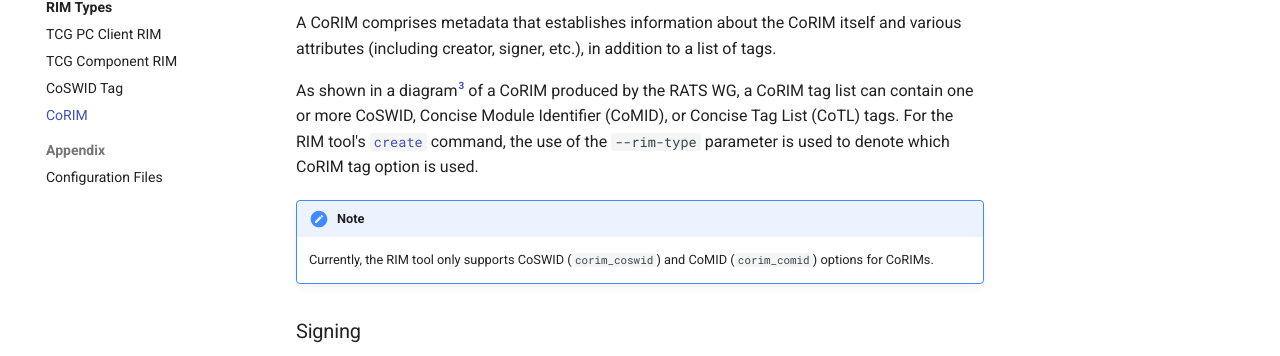
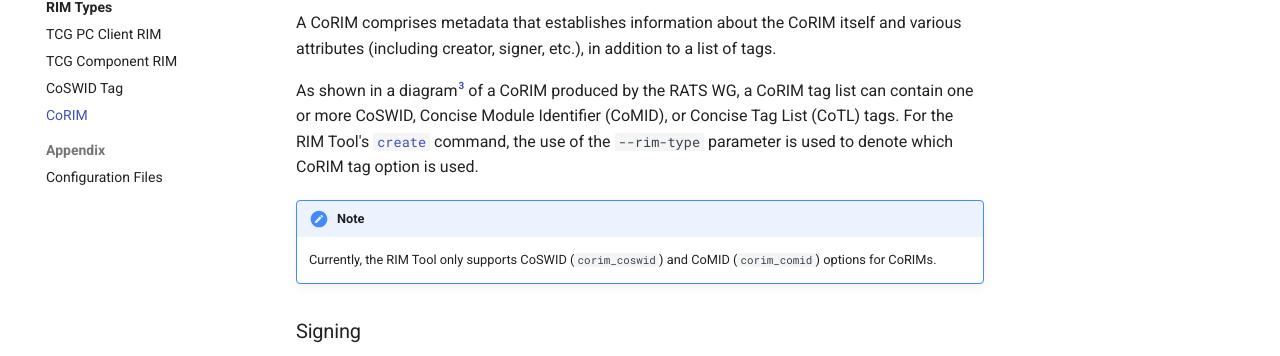
Before and after one commit to nsacyber/RIM-Tool, an MkDocs documentation site: the page built from docs/RIMs/corim.md, in a window 1280 px wide and 1126 px high. Shown: the part 385-741 px from the top of the window. Built offline with MkDocs 1.6.1 and Material for MkDocs 9.7.7, drawn with Linux system fonts in a browser that asks for light colours; comment, search, counter and statistics services are not loaded.

Commit message:
Minor spelling changes

```diff
--- a/docs/RIMs/corim.md
+++ b/docs/RIMs/corim.md
@@ -10,11 +10,11 @@ IETF sponsors the Remote ATtestation ProcedureS (RATS) Working Group[^1] which s
 
 A CoRIM comprises metadata that establishes information about the CoRIM itself and various attributes (including creator, signer, etc.), in addition to a list of tags.
 
-As shown in a diagram[^3] of a CoRIM produced by the RATS WG, a CoRIM tag list can contain one or more CoSWID, Concise Module Identifier (CoMID), or Concise Tag List (CoTL) tags. For the RIM tool's [`create`](../commands/create.md) command, the use of the `--rim-type` parameter is used to denote which CoRIM tag option is used.
+As shown in a diagram[^3] of a CoRIM produced by the RATS WG, a CoRIM tag list can contain one or more CoSWID, Concise Module Identifier (CoMID), or Concise Tag List (CoTL) tags. For the RIM Tool's [`create`](../commands/create.md) command, the use of the `--rim-type` parameter is used to denote which CoRIM tag option is used.
 
 !!! Note
 
-    Currently, the RIM tool only supports CoSWID (`corim_coswid`) and CoMID (`corim_comid`) options for CoRIMs.
+    Currently, the RIM Tool only supports CoSWID (`corim_coswid`) and CoMID (`corim_comid`) options for CoRIMs.
 
 ### Signing
 
```
Also changed, not shown: docs/configuration-files.md (+2 -2 lines).
